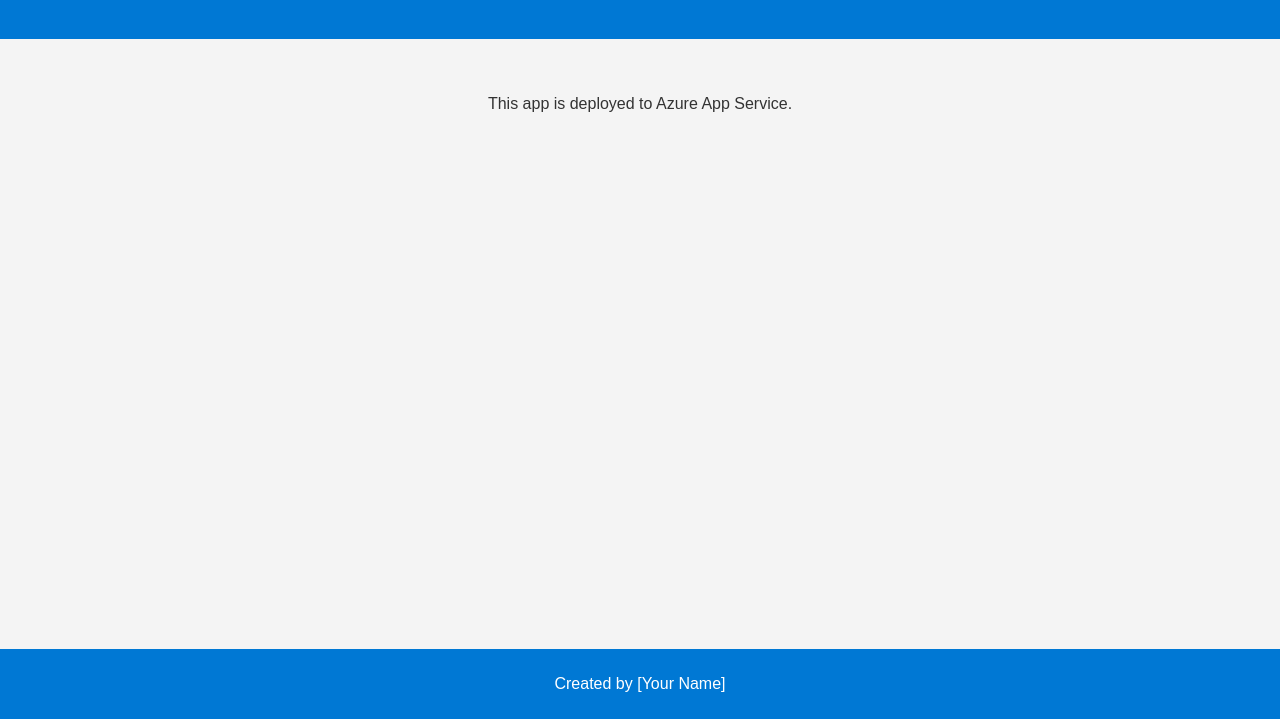
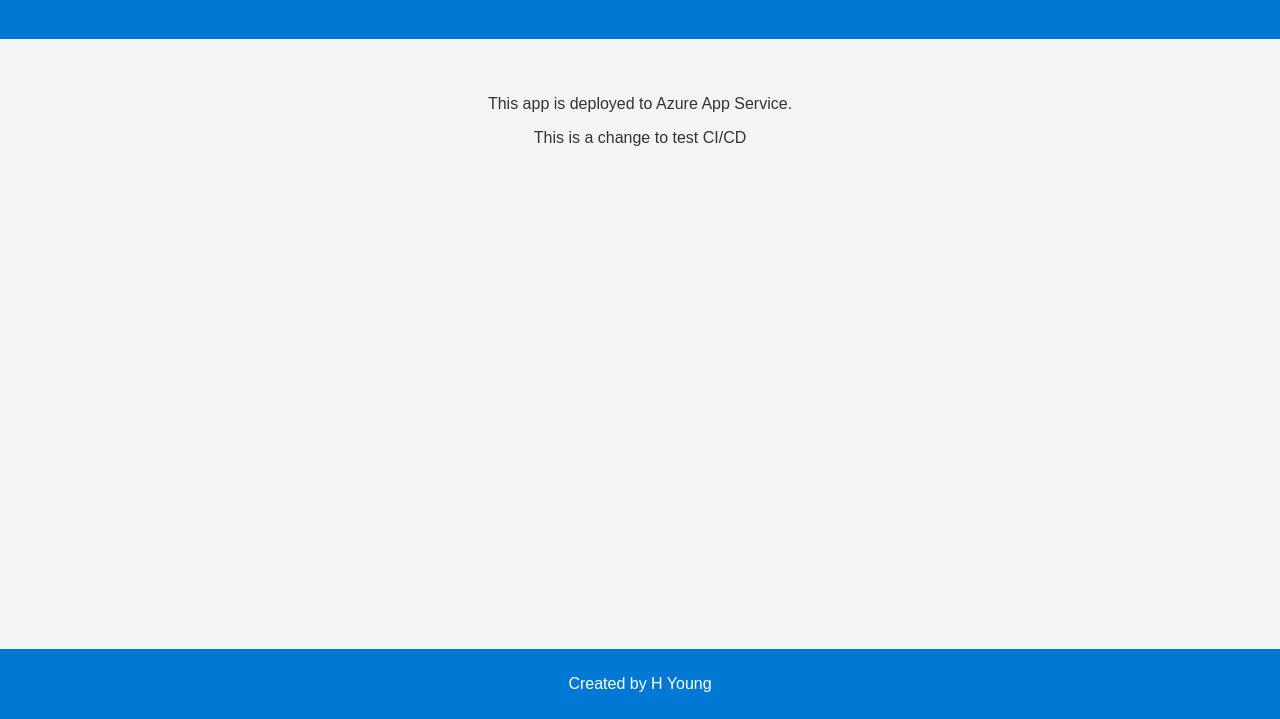
Before and after one commit to HarryYoung28/azure-webapp-lab, a website: page public/index.html in a window 1280 px wide. Shown: the part 81-800 px from the top of the page. Drawn offline with Linux system fonts and the light colour scheme.

Commit message:
update text, test CI/CD

```diff
--- a/public/index.html
+++ b/public/index.html
@@ -8,7 +8,10 @@
 </head>
 <body>
 <header><h1>Welcome to My Azure Node App</h1></header>
-<main><p>This app is deployed to Azure App Service.</p></main>
-<footer><p>Created by [Your Name]</p></footer>
+<main>
+    <p>This app is deployed to Azure App Service.</p>
+    <p>This is a change to test CI/CD</p>
+</main>
+<footer><p>Created by H Young</p></footer>
 </body>
 </html>
```
